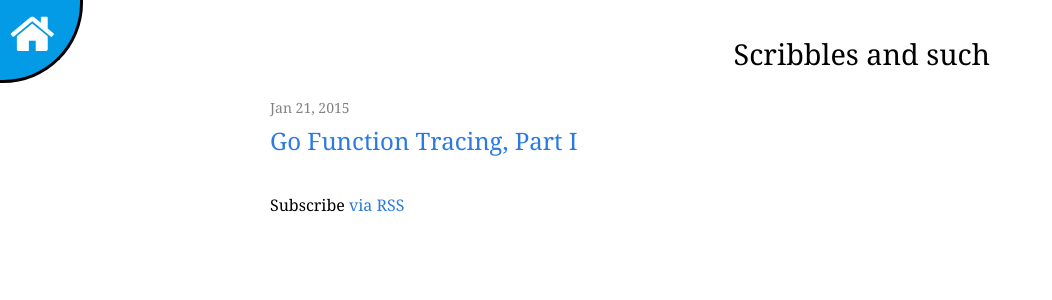
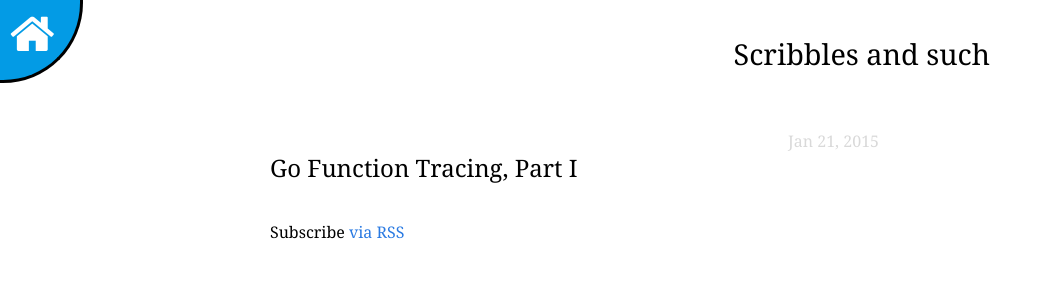
Before and after one commit to sabhiram/sabhiram.github.io, a Jekyll site: the page built from pages/posts.html, in a window 1280 px wide. Shown: the top 300 px of the page, without its empty margins (0-1052 px from the left). Built offline with Jekyll 4.4.1, drawn with Linux system fonts in a browser that asks for light colours; nearby versions of some CDN libraries.

Commit message:
Fix up posts.html to be a little more aesthetically pleasing (*subject to viewer)

```diff
--- a/_sass/_blog-quote.scss
+++ b/_sass/_blog-quote.scss
@@ -3,7 +3,7 @@
 */
 .blog-quote {
     position: relative;
-    margin: 15px 10px;
+    margin: 15px 5px;
     padding-left: 12px;
     overflow-x: auto;
 
--- a/_sass/_layout.scss
+++ b/_sass/_layout.scss
@@ -171,10 +171,41 @@
 }
 
 .post-link {
+    position: relative;
+
     display: block;
     font-size: 1.5rem;
+
+    color: $text-color;
+    text-decoration: none;
+    @include transition(color 0.3s ease);
+
+    &:visited {
+        color: darken($text-color, 15%);
+    }
+
+    &:after {
+        font-size: 1.0rem;
+        position: absolute;
+        top: -20px; left: 70%;
+
+        color: darken($background-color, 15%);
+        content: attr(data-date);
+        @include transition(color 0.3s ease);
+        @include transition(left  1.0s ease-out);
+    }
+
+    &:hover {
+        color: $brand-color;
+        text-decoration: none;
+
+        &:after {
+            left: 0%;
+            color: $brand-color;
+            content: attr(data-date);
+        }
+    }
 }
-
 
 
 /**
--- a/pages/posts.html
+++ b/pages/posts.html
@@ -6,17 +6,15 @@ permalink: /posts/
     align = "right">
     Scribbles and such
 </h1>
+<br><br>
 
 <ul class = "post-list">
     {% for post in site.posts %}
     <li>
-        <span class = "post-meta">
-            {{ post.date | date: "%b %-d, %Y" }}
-        </span>
-
         <h2>
-            <a class = "post-link"
-               href  = "{{ post.url | prepend: site.baseurl }}">
+            <a class     = "post-link"
+               data-date = "{{ post.date | date: '%b %-d, %Y'    }}"
+               href      = "{{ post.url  | prepend: site.baseurl }}">
                 {{ post.title }}
             </a>
         </h2>
```
Also changed, not shown: _sass/_base.scss (+0 -46 lines).
